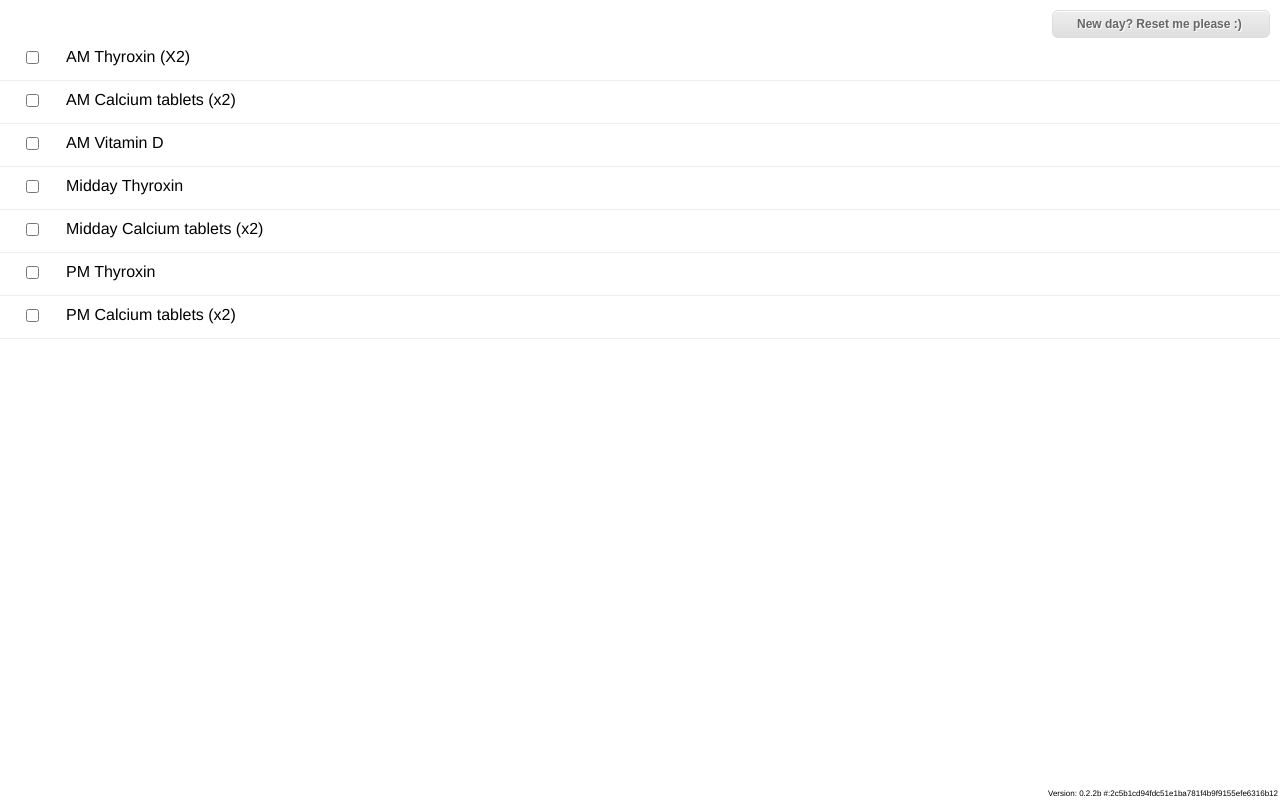
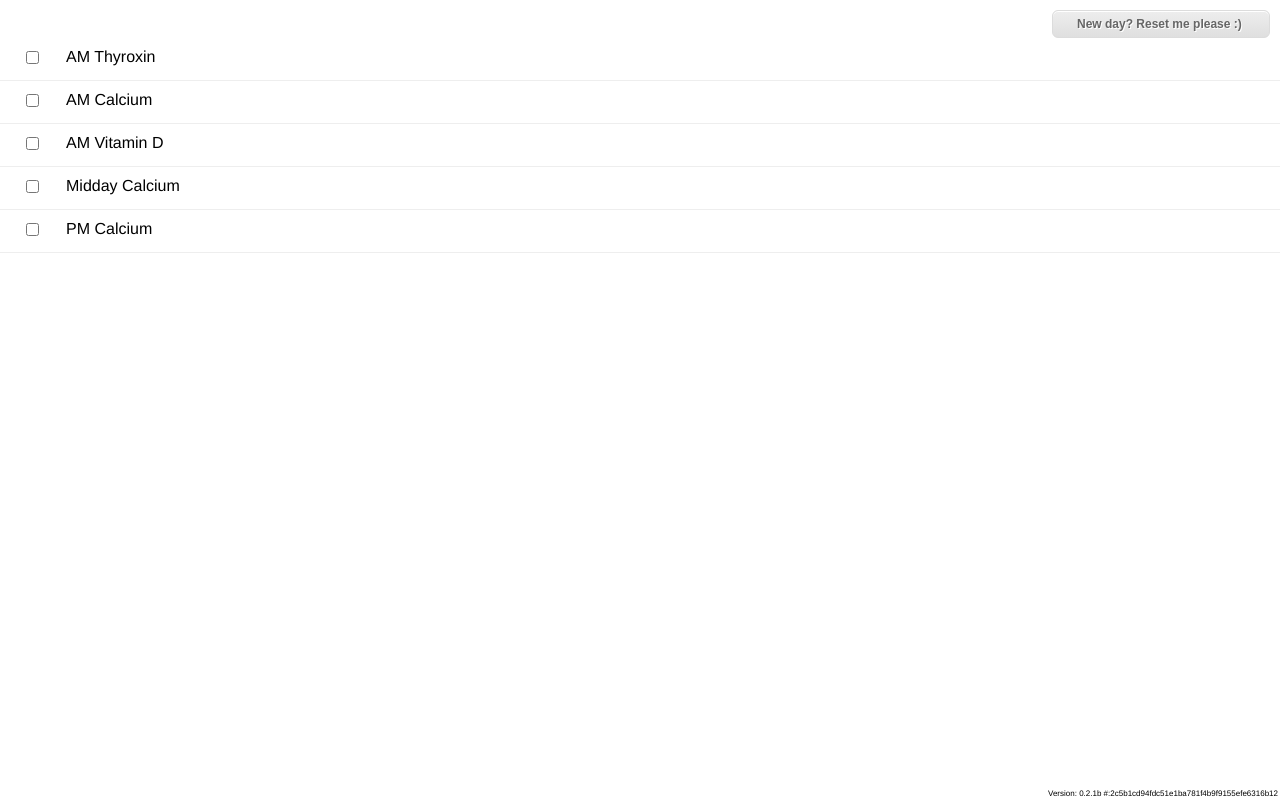
Before and after one commit to cleatsandcode/meds, a plain HTML site: page new/index.html in a window 1280 px wide. Drawn offline with Linux system fonts and the light colour scheme.

Commit message:
amends from melia

```diff
--- a/new/index.html
+++ b/new/index.html
@@ -367,11 +367,11 @@ if (!window.localStorage) {
 </item>-->
 <item>
   <div id="no1" class="col"><input type="checkbox" id="cb1" class="cbox"></div>
-  <div id="item1" class="col str">AM Thyroxin (X2)</div>
+  <div id="item1" class="col str">AM Thyroxin</div>
 </item>
 <item>
   <div id="no2" class="col"><input type="checkbox" id="cb2" class="cbox"></div>
-  <div id="item2" class="col str">AM Calcium tablets (x2)</div>
+  <div id="item2" class="col str">AM Calcium</div>
 </item>
 
 <item>
@@ -381,21 +381,13 @@ if (!window.localStorage) {
 
 <item>
   <div id="no4" class="col"><input type="checkbox" id="cb4" class="cbox"></div>
-  <div id="item4" class="col str">Midday Thyroxin</div>
+  <div id="item4" class="col str">Midday Calcium</div>
 </item>
+
 
 <item>
   <div id="no5" class="col"><input type="checkbox" id="cb5" class="cbox"></div>
-  <div id="item5" class="col str">Midday Calcium tablets (x2)</div>
-</item>
-<item>
-  <div id="no6" class="col"><input type="checkbox" id="cb6" class="cbox"></div>
-  <div id="item6" class="col str">PM Thyroxin</div>
-</item>
-
-<item>
-  <div id="no7" class="col"><input type="checkbox" id="cb7" class="cbox"></div>
-  <div id="item7" class="col str">PM Calcium tablets (x2)</div>
+  <div id="item7" class="col str">PM Calcium</div>
 </item>
 
 
@@ -405,6 +397,6 @@ if (!window.localStorage) {
 <footer>
 
 </footer>
-<span class="debugInfo">Version: 0.2.2b #:2c5b1cd94fdc51e1ba781f4b9f9155efe6316b12</span>
+<span class="debugInfo">Version: 0.2.1b #:2c5b1cd94fdc51e1ba781f4b9f9155efe6316b12</span>
 </body>
 </html>
```
